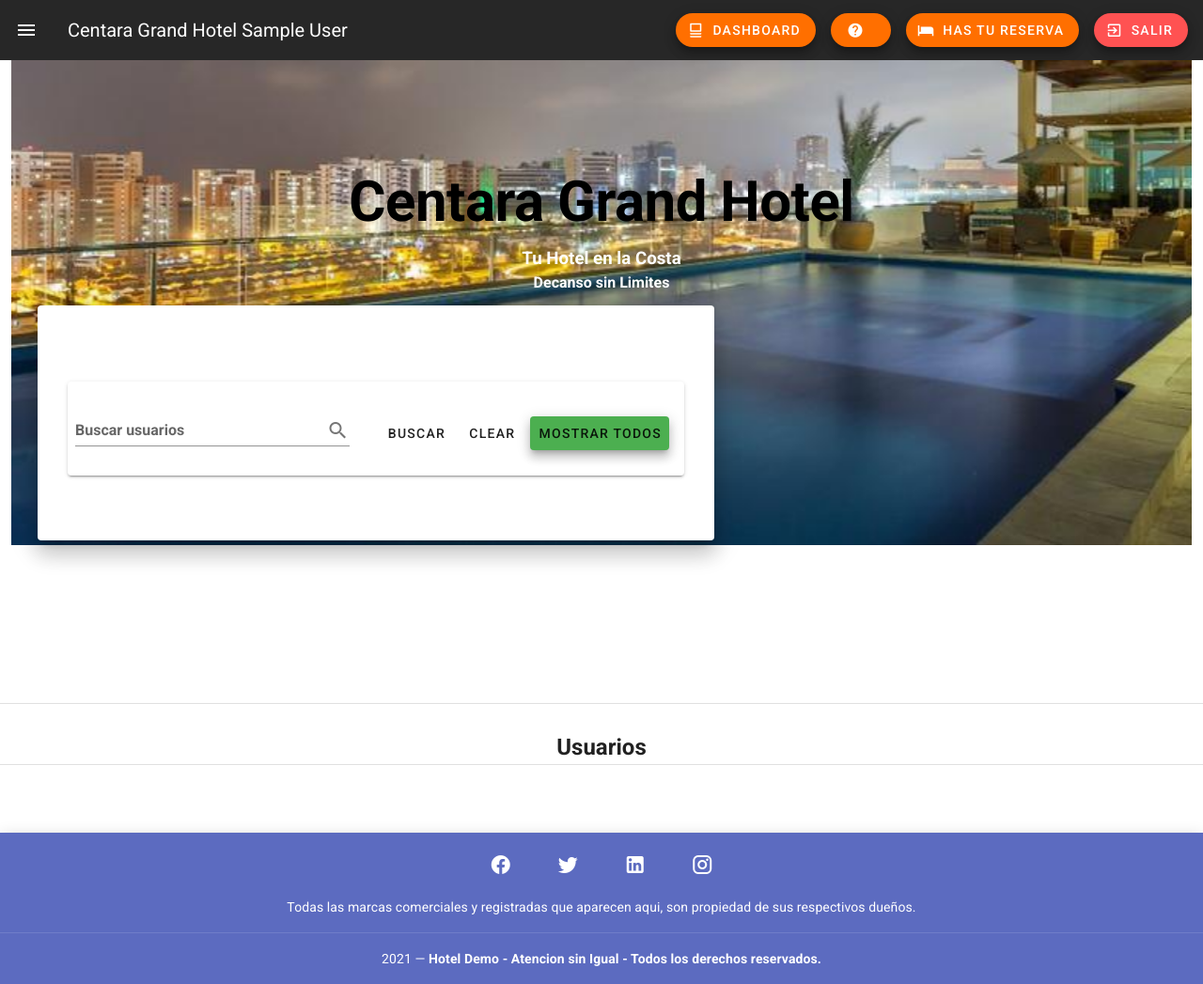
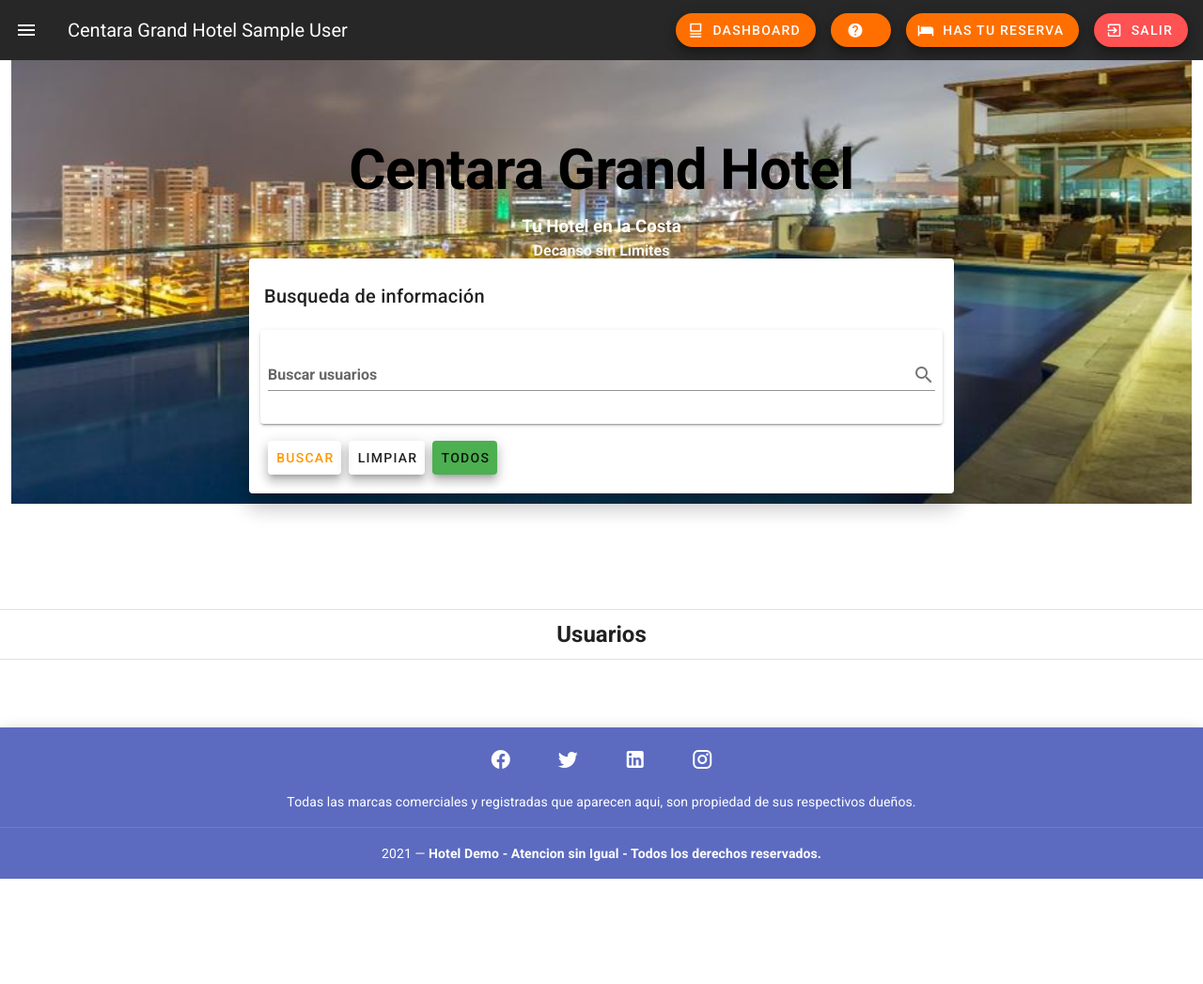
Before and after one commit to Jesuschamorro54/Hotel, a Flask app: page /adm/users/ in a window 1280 px wide. Shown: the whole page at 94% size. After the commit the page ends 935 px from the top, so only its background shows below. Run offline with Flask 2, Linux system fonts and the light colour scheme; the visitor is signed in with stand-in values (Sample User, id 1); some libraries are stand-ins or nearby versions.

Commit message:
Upadate users index base

```diff
--- a/app/Templates/adm/users.html
+++ b/app/Templates/adm/users.html
@@ -10,15 +10,14 @@
 {% block btn_exit %} Salir {% endblock %}
 
 {% block contenido_1 %}
-<v-container fluid>
-  <v-card class="d-flex align-center pa-2" height="250px" width = "720px" elevation=15>
+<v-row class="mx-auto py-2" justify="center">
+    <v-card class="align-center pt-2" height="250" width="750" elevation=15>
+    <v-card-title>Busqueda de información</v-card-title>
     <v-card-text>
-          <v-container>
-              <v-row class="d-flex align-center pt-3" justify="space-around">
-                  <v-col class="px-2 py-2">
-                      <!--Contenerdor interno-->
-                      <v-card class="px-2 py-2" height="100px">
-                          <v-row class="d-flex align-center pt-3" justify="space-around">
+        <v-row class="d-flex align-center pt-2" justify="space-around">
+            <v-col class="align-center px-2 py-2">
+                <v-card class="px-2 py-2" height="100">
+                    <v-row class="align-center pt-2" justify="space-around">
                         <v-col class="text-h4 white--text font-weight-bold">
                             <v-text-field
                                 id="search"
@@ -27,23 +26,25 @@
                                 clearable
                             ></v-text-field>
                         </v-col>
-                                <v-col class="text-h4 white--text font-weight-bold">
+                    </v-row>
+                    <v-row class="align-center pt-2" justify="space-around">
+                        <v-col class="align-center py-1 px-1 mx-0 text-h4 white--text font-weight-bold">
                             <v-card-actions>
                                 <input type="hidden" id="table" value="users">
                                 <input type="hidden" id="route" value="/adm/users/">
-                                      <v-btn color="gray" text text title="Buscar" onclick="search()">Buscar</v-btn>
-                                      <v-btn color="gray" text text title="Buscar" onclick=clear_all()>Clear</v-btn>
-                                      <v-btn elevation=8 color="green" onclick="search('all')" >Mostrar todos</v-btn>
+                                <v-btn color="orange" elevation=8 text text title="Buscar" onclick="search()">Buscar</v-btn>
+                                <v-btn color="gray" elevation=8 text text title="Limpiar Todo" onclick="clear_all()">Limpiar</v-btn>
+                                <v-btn color="green" elevation=8 title="Buscar Todo" onclick="search('all')" >Todos</v-btn>
                             </v-card-actions>
                         </v-col>
                    </v-row>
                 </v-card>
             </v-col>
         </v-row>
-          </v-container>
         </v-card-text>
     </v-card>
-</v-container>
+</v-row>
+
 {% endblock %}
 {% block contenido_2 %}
 <template>
@@ -51,23 +52,17 @@
     <v-row>
         <v-divider></v-divider>
     </v-row>
-    <v-row>
-        <h3><br></h3>
-    </v-row>
-
     <!--Titulo-->
-    <v-row class="d-flex align-center" justify="space-around">
+    <v-row class="d-flex align-center px-2 py-2" justify="space-around">
         <h2 class="justify">Usuarios</h2>
     </v-row>
-
     <!--Contenedor de datos-->
-    <v-row id= "content" class="d-flex align-center" justify="space-around">
+    <v-row id="content" class="d-flex align-center" justify="space-around">
         {% for user in users_list %}
         <v-col>
             <v-card class="mx-auto" width="300">
                 <v-card class = "mx-auto" height="250px" style="padding: 5px; block-size: auto;" elevation = 0>
-                    <v-img class="black--text align-end" src="{{user[4]}}">
-                    </v-img>
+                    <v-img class="black--text align-end" src="{{user[4]}}"></v-img>
                 </v-card>
                 <v-divider></v-divider>
                 <v-card-title style="padding: 2px 10px;">{{user[1]}}</v-card-title>
@@ -87,7 +82,7 @@
                   <div><b>Email: </b>{{user[2]}}</div>
                 </v-card-text>
 
-                <v-btn color="green"dark text  onclick= config({{user[0]}}) >Configurar</v-btn>
+                <v-btn color="green"dark text onclick="config( {{user[0]}} )">Configurar</v-btn>
             </v-card>
         </v-col>
         {% endfor %}
--- a/app/Templates/base.html
+++ b/app/Templates/base.html
@@ -52,7 +52,7 @@
       </v-container>
       <v-main class="pt-0">
         <v-container fluid>
-          <v-parallax height="700" src="{{ url_for('static', filename='img/portada.jpg') }}">
+          <v-parallax height="600" src="{{ url_for('static', filename='img/portada.jpg') }}">
           <v-row class="d-flex align-center" justify="center">
             <v-col class="align-center text-center" cols="12">
               <h1 class="text-h2 font-weight-bold black--text mb-4">
--- a/app/Templates/index.html
+++ b/app/Templates/index.html
@@ -177,7 +177,7 @@
         <v-row class="align-center py-2 px-2 mx-0" justify="space-around" no-gutters>
           <v-col class="align-center py-1 px-1 mx-0" >
             <v-card class="px-2 py-2" max-width="300">
-              <v-rating :value="4.5" color="amber" dense half-increments readonly size="14"></v-rating>
+              <v-rating :value="4.5" color="amber" half-increments readonly size="14"></v-rating>
               <div class="grey--text ms-4"> Calificación 4.5 (413)</div>
             </v-card>
           </v-col>
```
Lines whose indentation alone changed are shown as unchanged.
